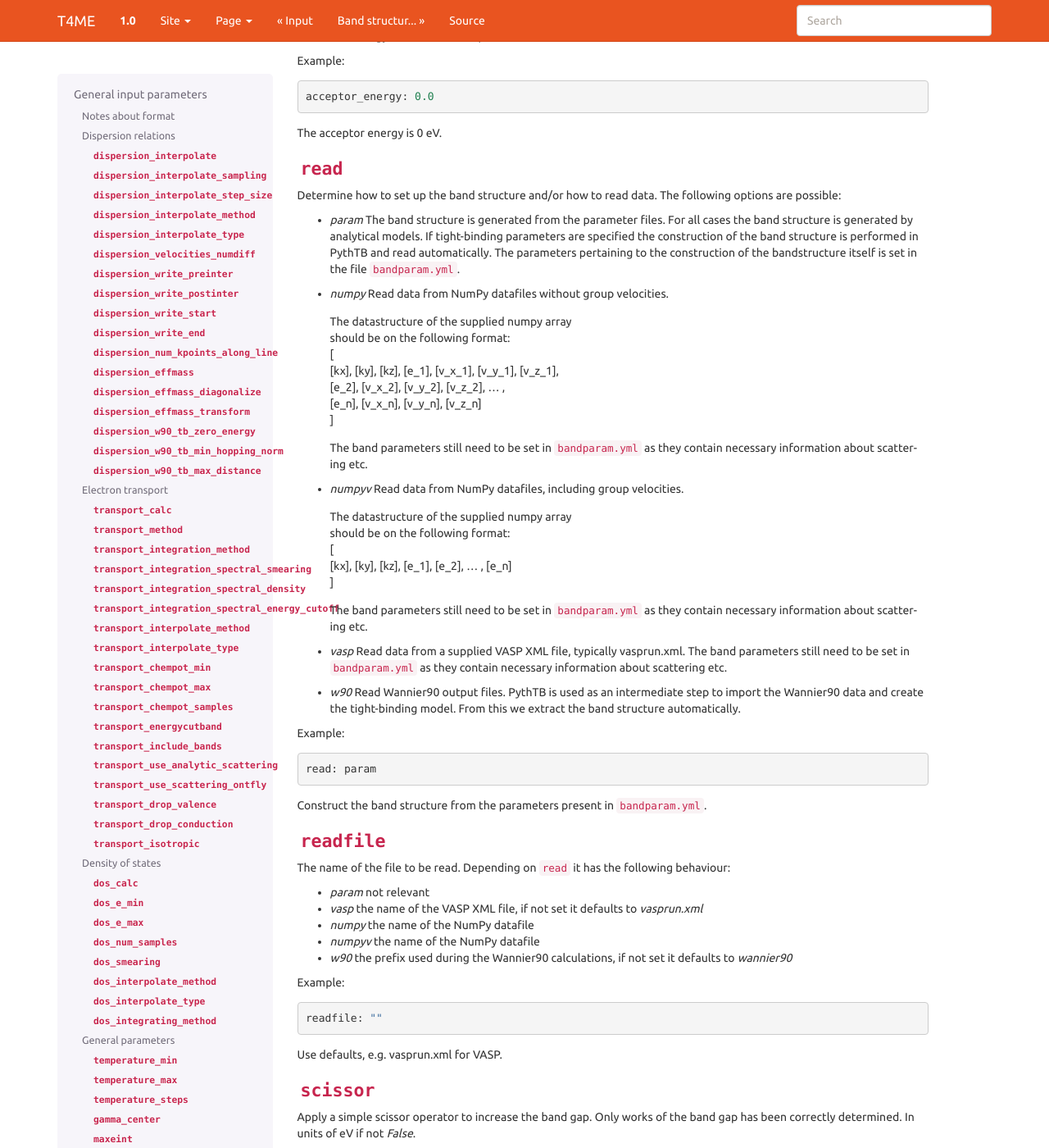
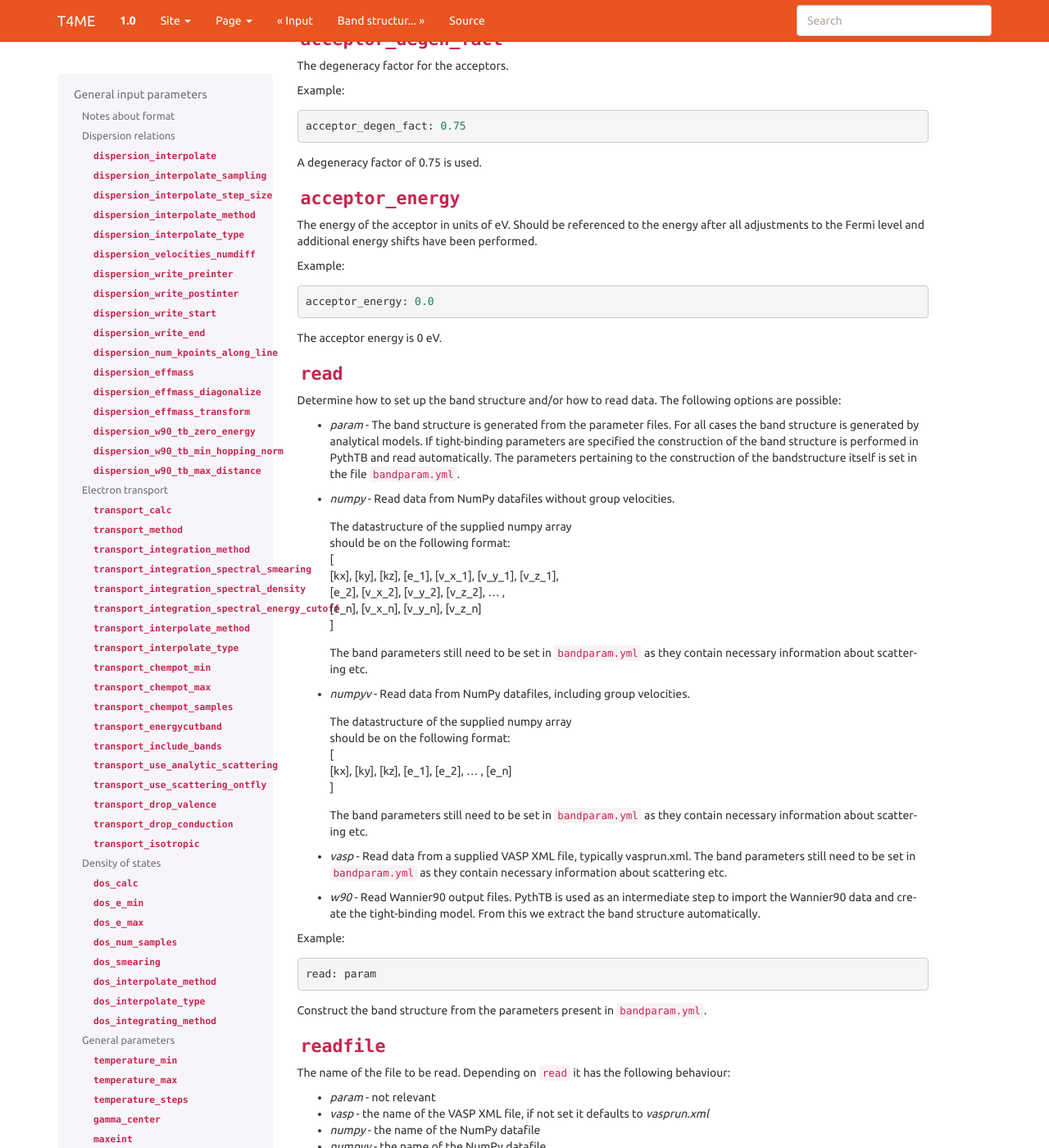
Before and after one commit to espenfl/t4me, a Sphinx documentation site: the page built from docs/gparameters.rst, in a window 1280 px wide and 1400 px high, scrolled down 16686 px. Shown: the whole window at 82% size. Built offline with Sphinx 7.4.7, drawn with Linux system fonts in a browser that asks for light colours; formulas are drawn with MathJax 3; some of the changed text lies outside the part shown.

```diff
--- a/docs/gparameters.rst
+++ b/docs/gparameters.rst
@@ -66,19 +66,40 @@ reciprocal axis.
 
 ``dispersion_interpolate_method``
 ~~~~~~~~~~~~~~~~~~~~~~~~~~~~~~~~~
-Choses which interpolative method to use
+Choses which interpolative method to use. The following options
+are currently available:
+
+- `linearnd` - Uses ``LinearNDInterpolator`` in SciPy.
+- `interpn` - Uses ``interpn`` in Scipy.
+- `rbf` - Uses the RBF-ML routines of ALGLIB (can also switch to
+  the Scipy version, but that is more memory intensive).
+- `einspline` - Uses Einspline (splines).
+- `wildmagic` - Uses the GeometricTools (former WildMagic)
+  interpolation routines.
+- `skw` - Uses Fourier interpolation
+- `tb` - Extracts the energies on a denser grid from a tight-
+  binding model
+
+Tests have shown that the last three methods are quite general
+and, given what they are, quite accurate.
 
 Example:
 ::
 
    dispersion_interpolate_method: "wildmagic"
 
-Will for instance use the Wildmagic library.
+Will for instance use the WildMagic library.
 
 ``dispersion_interpolate_type``
 ~~~~~~~~~~~~~~~~~~~~~~~~~~~~~~~
 Additional selective layer for the method chosen by
-:ref'`dispersion_interpolate_method`.
+:ref'`dispersion_interpolate_method`. Currently, the
+following options are availble:
+
+- `nearest` or `linear` - if
+  ``dispersion_interpolate_method`` = `linearnd`
+- `trilinear`, `tricubic_exact`, `tricubic_bspline`, `akima`
+  - if ``dispersion_interpolate_method`` = `wildmagic`
 
 Example:
 ::
@@ -279,16 +300,16 @@ Calculate the transport properties.
 Selects which mode to use to calculate the transport properties.
 Currently three different modes are accepted;
 
-- `closed` The integrals are solved using the closed Fermi-Dirac
+- `closed` - The integrals are solved using the closed Fermi-Dirac
   integrals. Only available if the band structure is generated by
   means of analytic models. Only one scattering mechnism can be used
   for each band in this approach.
 
-- `numeric` A numerical integration of the Fermi-Dirac integrals,
+- `numeric` - A numerical integration of the Fermi-Dirac integrals,
   which allows to concatenate different scattering mechanisms for each
   band.
 
-- `numerick` The integrals are solved by integrating over the k-point
+- `numerick` - The integrals are solved by integrating over the k-point
   grid or by utilizing the spectral function.
 
 Example:
@@ -304,12 +325,12 @@ analytical expressions for the Fermi-Dirac integrals.
 Selects which method to use for solving the integral over the k-points.
 Only applicable if ``transport_method`` is set to `numerick`.
 
-- `trapz` Use the trapezoidal integration scheme implemented in SciPy
-- `simps` Use the Simpson integration scheme implemented in SciPy
-- `romberg` Use the Romberg integration scheme implemented in SciPy
-- `tetra` Use the linear tetrahedron method
-- `smeared` Use the weighted sum approach with a smearing factor
-- `cubature` Use the
+- `trapz` - Use the trapezoidal integration scheme implemented in SciPy
+- `simps` - Use the Simpson integration scheme implemented in SciPy
+- `romberg` - Use the Romberg integration scheme implemented in SciPy
+- `tetra` - Use the linear tetrahedron method
+- `smeared` - Use the weighted sum approach with a smearing factor
+- `cubature` - Use the
   `Cubature <http://ab-initio.mit.edu/wiki/index.php/Cubature>`_
   integration library together with one of the interpolation routines
   available in the
@@ -389,10 +410,10 @@ performing the Cubature integration. Only relevant if
 ``transport_integration_method`` is set to `cubature`. Currently
 the following options are available:
 
-- `trilinear` Using trilinear interpolation
-- `tricubic_exact` Using exact tricubic interpolation
-- `tricubic_bspline` Using b-splines
-- `akima` Using Akima interpolation
+- `trilinear` - Using trilinear interpolation
+- `tricubic_exact` - Using exact tricubic interpolation
+- `tricubic_bspline` - Using b-splines
+- `akima` - Using Akima interpolation
 
 Consult the documentation at
 `GeometricTools/WildMagic <https://www.geometrictools.com/>`_ for
@@ -641,11 +662,11 @@ Use on the fly Akima interpolation during Cubature integration.
 Determines which method of integration to use to obtain the
 density of states. The following options are available:
 
-- `trapz` trapezoidal integration
-- `simps` Simpson integration
-- `romb` Romberg integration
-- `tetra` linear tetrahedron method without Blochl corrections
-- `cubature` Cubature integration with on the fly interpolation
+- `trapz` - trapezoidal integration
+- `simps` - Simpson integration
+- `romb` - Romberg integration
+- `tetra` - linear tetrahedron method without Blochl corrections
+- `cubature` - Cubature integration with on the fly interpolation
 
 ::
 
@@ -994,7 +1015,7 @@ The acceptor energy is 0 eV.
 Determine how to set up the band structure and/or how to read data.
 The following options are possible:
 
-- `param` The band structure is generated from the parameter files.
+- `param` - The band structure is generated from the parameter files.
   For all cases the band structure is generated by analytical models.
   If tight-binding parameters are specified the construction of the
   band structure is performed in PythTB and read automatically.
@@ -1002,7 +1023,7 @@ The following options are possible:
   itself is set in the file :file:`bandparam.yml`.
 
 
-- `numpy` Read data from NumPy datafiles without group velocities.
+- `numpy` - Read data from NumPy datafiles without group velocities.
 
   | The datastructure of the supplied numpy array
   | should be on the following format:
@@ -1016,7 +1037,7 @@ The following options are possible:
   contain necessary information about scattering etc.
 
 
-- `numpyv` Read data from NumPy datafiles, including group velocities.
+- `numpyv` - Read data from NumPy datafiles, including group velocities.
 
   | The datastructure of the supplied numpy array
   | should be on the following format:
@@ -1028,11 +1049,11 @@ The following options are possible:
   contain necessary information about scattering etc.
 
 
-- `vasp` Read data from a supplied VASP XML file, typically vasprun.xml.
+- `vasp` - Read data from a supplied VASP XML file, typically vasprun.xml.
   The band parameters still need to be set in :file:`bandparam.yml` as they
   contain necessary information about scattering etc.
 
-- `w90` Read Wannier90 output files. PythTB is used as an intermediate step
+- `w90` - Read Wannier90 output files. PythTB is used as an intermediate step
   to import the Wannier90 data and create the tight-binding model. From this
   we extract the band structure automatically.
 
@@ -1049,11 +1070,11 @@ Construct the band structure from the parameters present in
 The name of the file to be read. Depending on ``read`` it has the
 following behaviour:
 
-- `param` not relevant
-- `vasp` the name of the VASP XML file, if not set it defaults to `vasprun.xml`
-- `numpy` the name of the NumPy datafile
-- `numpyv` the name of the NumPy datafile
-- `w90` the prefix used during the Wannier90 calculations, if not set it
+- `param` - not relevant
+- `vasp` - the name of the VASP XML file, if not set it defaults to `vasprun.xml`
+- `numpy` - the name of the NumPy datafile
+- `numpyv` - the name of the NumPy datafile
+- `w90` - the prefix used during the Wannier90 calculations, if not set it
   defaults to `wannier90`
 
 Example:
@@ -1149,10 +1170,10 @@ Do not use the parallel features.
 ~~~~~~~~~~~~~
 Determines if the tests are to be run. Several options are available:
 
-- `slow` Run all tests.
-- `fast` Only run the fast tests.
-- `True` Same as `fast`.
-- `False` Do not run any tests.
+- `slow` - Run all tests.
+- `fast` - Only run the fast tests.
+- `True` - Same as `fast`.
+- `False` - Do not run any tests.
 
 
 Example:
--- a/t4me.py
+++ b/t4me.py
@@ -142,7 +142,9 @@ def main():
                                              itype_sub="linear")
 
     # maybe the user wants to pre-interpolate?
-    if param.dispersion_interpolate:
+    # but do not to this for tight binding stuff
+    if param.dispersion_interpolate and not \
+       param.dispersion_interpolate_method == "tb":
         logger.info("Pre-interpolating the dispersion data.")
         if bs.gen_velocities and not param.dispersion_velocities_numdiff:
             if lat.regular or param.dispersion_interpolate_method == "skw":
```
Also changed, not shown: bandstructure.py (+1 -7 lines), docs/bparameters.rst (+8 -8 lines), interface.py (+42 -37 lines), lattice.py (+72 -13 lines), utils.py (+45 -0 lines), 1 other file.
